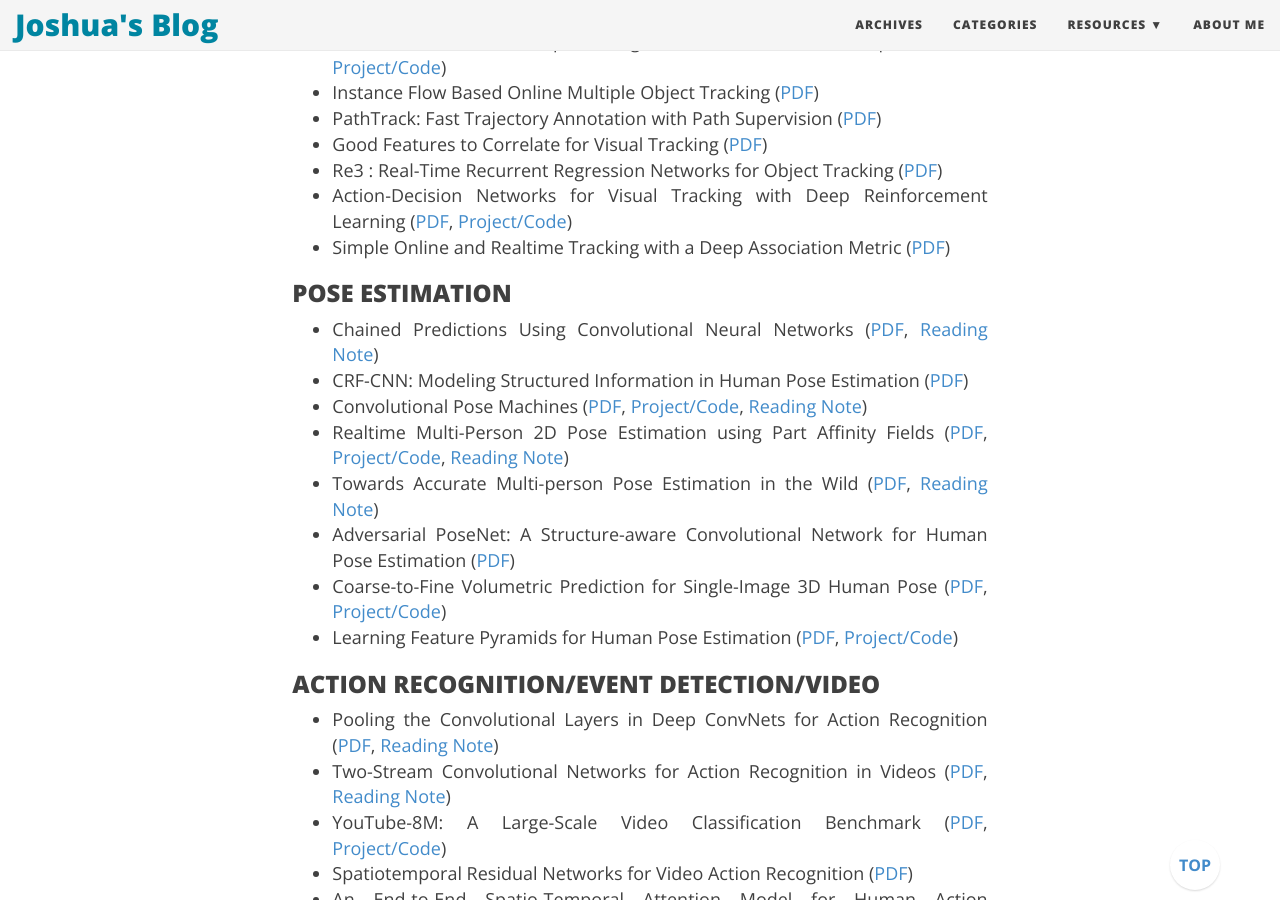
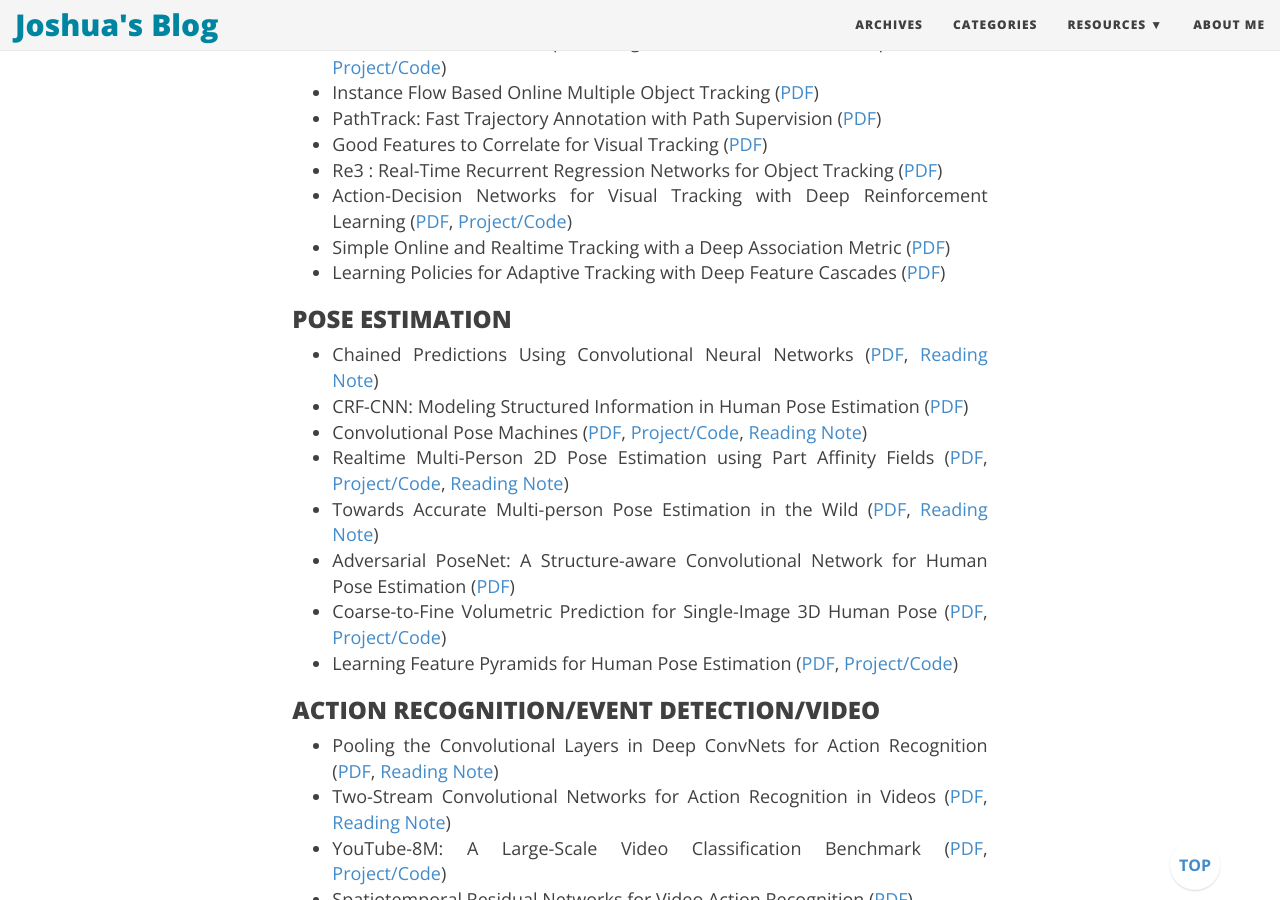
Before and after one commit to joshua19881228/joshua19881228.github.io, a Jekyll site: the page built from _posts/Computer_Vision/2016-08-25-my-jumble-of-computer-vision.md, in a window 1280 px wide and 900 px high, scrolled down 6068 px. Built offline with Jekyll 4.4.1, drawn with Linux system fonts in a browser that asks for light colours; nearby versions of some CDN libraries; comment, search, counter and statistics services are not loaded.

Commit message:
update post

```diff
--- a/_posts/Computer_Vision/2016-08-25-my-jumble-of-computer-vision.md
+++ b/_posts/Computer_Vision/2016-08-25-my-jumble-of-computer-vision.md
@@ -145,6 +145,7 @@ I am going to maintain this page to record a few things about computer vision th
 * Re3 : Real-Time Recurrent Regression Networks for Object Tracking ([PDF](https://arxiv.org/abs/1705.06368))
 * Action-Decision Networks for Visual Tracking with Deep Reinforcement Learning ([PDF](https://drive.google.com/file/d/0B34VXh5mZ22cZUs2Umc1cjlBMFU/view), [Project/Code](https://sites.google.com/view/cvpr2017-adnet))
 * Simple Online and Realtime Tracking with a Deep Association Metric ([PDF](https://arxiv.org/abs/1703.07402))
+* Learning Policies for Adaptive Tracking with Deep Feature Cascades ([PDF](https://arxiv.org/abs/1708.02973))
 
 ### POSE ESTIMATION ###
 
```
